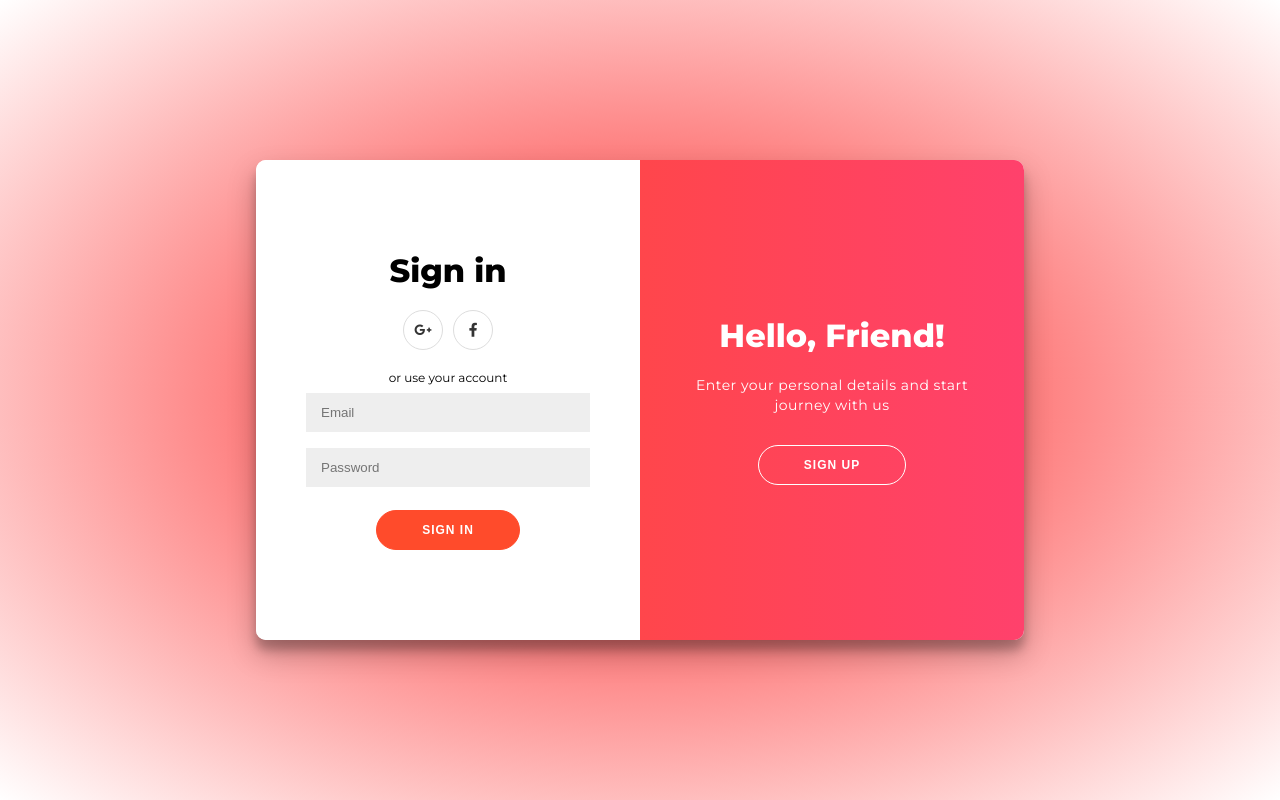
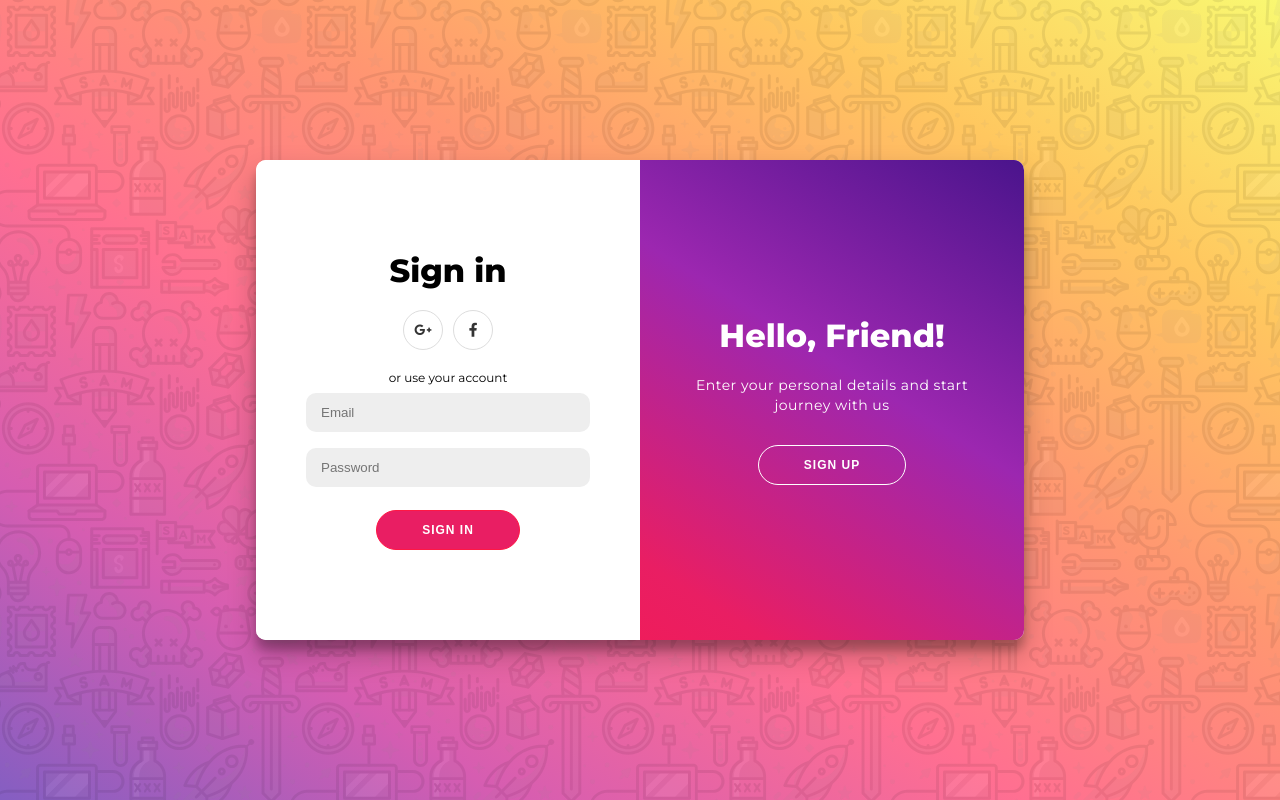
Before and after one commit to pranabs1ngh/quivia-webapp, a React (Create React App) app in the folder client/: page /user in a window 1280 px wide. Built offline with nearby package versions, Linux system fonts and the light colour scheme; no server answers.

Commit message:
redesigned ui theme

```diff
--- a/client/public/index.html
+++ b/client/public/index.html
@@ -9,6 +9,8 @@
     />
   </head>
   <body>
-    <div id="root"></div>
+    <div class="bg">
+      <div id="root"></div>
+    </div>
   </body>
 </html>
--- a/client/src/components/UserForm.js
+++ b/client/src/components/UserForm.js
@@ -1,5 +1,8 @@
 import React from 'react';
 import axios from 'axios';
+import { connect } from 'react-redux';
+import { fetchUser } from '../actions'
+
 import './css/UserForm.css';
 
 class UserForm extends React.Component {
@@ -29,7 +32,7 @@ class UserForm extends React.Component {
     }
     axios.post("/api/user/signup", data)
       .then(res => {
-        console.log(res);
+        if (res.data.auth) this.props.history.push('/');
       })
       .catch(err => {
         this.setState({ signUpError: err.response.data });
@@ -47,10 +50,15 @@ class UserForm extends React.Component {
         if (res.data.auth) this.props.history.push('/');
       })
       .catch(err => {
-        console.log(err.response);
         this.setState({ signInError: err.response.data });
       })
   };
+
+  componentWillMount = async () => {
+    await this.props.fetchUser();
+
+    if (this.props.user) this.props.history.push('/');
+  }
 
   render = () => {
     return (
@@ -63,10 +71,10 @@ class UserForm extends React.Component {
               <a href="/api/auth/facebook" className="social"><i className="fab fa-facebook-f"></i></a>
             </div>
             <span>or use your email for registration</span>
-            <input type="text" value={this.state.name} onChange={e => { this.setState({ name: e.target.value, signUpError: null }) }} placeholder="Name" />
-            <input type="email" value={this.state.email} onChange={e => { this.setState({ email: e.target.value, signUpError: null }) }} placeholder="Email" />
-            <input type="password" value={this.state.password} onChange={e => { this.setState({ password: e.target.value, signUpError: null }) }} placeholder="Password" />
-            {(() => { if (this.state.signUpError) return <div className="error">{this.state.signUpError}</div> })()}
+            <input type="text" spellCheck="false" value={this.state.name} onChange={e => { this.setState({ name: e.target.value, signUpError: null }) }} placeholder="Name" />
+            <input type="email" spellCheck="false" value={this.state.email} onChange={e => { this.setState({ email: e.target.value, signUpError: null }) }} placeholder="Email" />
+            <input type="password" spellCheck="false" value={this.state.password} onChange={e => { this.setState({ password: e.target.value, signUpError: null }) }} placeholder="Password" />
+            {(() => { if (this.state.signUpError) return <div className="error"><i className="fa fa-exclamation-circle warning"></i>{this.state.signUpError}</div> })()}
             <button className="signUp">Sign Up</button>
           </form>
         </div>
@@ -78,9 +86,11 @@ class UserForm extends React.Component {
               <a href="/api/auth/facebook" className="social"><i className="fab fa-facebook-f"></i></a>
             </div>
             <span>or use your account</span>
-            <input type="email" value={this.state.email} onChange={e => { this.setState({ email: e.target.value, signInError: null }) }} placeholder="Email" />
-            <input type="password" value={this.state.password} onChange={e => { this.setState({ password: e.target.value, signInError: null }) }} placeholder="Password" />
-            {(() => { if (this.state.signInError) return <div className="error">{this.state.signInError}</div> })()}
+            <input name="username" type="text" autoComplete="username email" spellCheck="false" value={this.state.email} onChange={e => { this.setState({ email: e.target.value, signInError: null }) }} placeholder="Email" />
+            <input name="password" type="password" spellCheck="false" autoComplete="password" value={this.state.password} onChange={e => { this.setState({ password: e.target.value, signInError: null }) }} placeholder="Password" />
+            {(() => {
+              if (this.state.signInError) return <div className="error"><i className="fa fa-exclamation-circle warning"></i>{this.state.signInError}</div>
+            })()}
             <button className="signIn">Sign In</button>
           </form>
         </div>
@@ -103,4 +113,8 @@ class UserForm extends React.Component {
   }
 };
 
-export default UserForm;
+const mapStateToProps = state => {
+  return { user: state.user }
+}
+
+export default connect(mapStateToProps, { fetchUser })(UserForm);
--- a/client/src/components/css/UserForm.css
+++ b/client/src/components/css/UserForm.css
@@ -7,15 +7,37 @@
 }
 
 body {
-  background: -webkit-radial-gradient(center, #fd1e1e, #ffffff);
-  background: -moz-radial-gradient(center, #fd1e1e, #ffffff);
-  background: radial-gradient(ellipse at center, #fd1e1e, #ffffff);
   display: flex;
   justify-content: center;
   align-items: center;
   flex-direction: column;
   font-family: "Montserrat", sans-serif;
   height: 100vh;
+  background-image: linear-gradient(
+    to right top,
+    #845ec2,
+    #d65db1,
+    #ff6f91,
+    #ff9671,
+    #ffc75f,
+    #f9f871
+  );
+}
+
+body:after {
+  content: "";
+  background-image: url("../img/pattern.svg");
+  background-repeat: repeat;
+  background-size: 300px;
+  position: fixed;
+  top: 0;
+  bottom: 0;
+  left: 0;
+  right: 0;
+  width: 100%;
+  height: 100%;
+  opacity: 0.07;
+  z-index: -1;
 }
 
 h1 {
@@ -48,8 +70,9 @@ a {
 
 button {
   border-radius: 20px;
-  border: 1px solid #ff4b2b;
-  background-color: #ff4b2b;
+  border: 1px solid #ff1744;
+  background-color: #e91e63;
+
   color: #ffffff;
   font-size: 12px;
   font-weight: bold;
@@ -94,6 +117,7 @@ form {
 input {
   background-color: #eee;
   border: none;
+  border-radius: 10px;
   color: #333;
   padding: 12px 15px;
   margin: 8px 0;
@@ -113,6 +137,7 @@ input:focus {
   width: 768px;
   max-width: 100%;
   min-height: 480px;
+  z-index: 2;
 }
 
 .form-container {
@@ -177,8 +202,20 @@ input:focus {
 
 .overlay {
   background: #ff416c;
-  background: -webkit-linear-gradient(to right, #ff4b2b, #ff416c);
-  background: linear-gradient(to right, #ff4b2b, #ff416c);
+  background: -webkit-linear-gradient(
+    to left bottom,
+    #4a148c,
+    #9c27b0,
+    #e91e63,
+    #ff1744
+  );
+  background: linear-gradient(
+    to left bottom,
+    #4a148c,
+    #9c27b0,
+    #e91e63,
+    #ff1744
+  );
   background-repeat: no-repeat;
   background-size: cover;
   background-position: 0 0;
@@ -244,10 +281,15 @@ input:focus {
 
 .error {
   font-size: 12px;
-  color: red;
   width: 100%;
+  color: #eee;
   margin: 7 0 0 0;
   padding: 8px;
-  background: #ffe5e5;
   border: 1px solid;
+  border-radius: 10px;
+  background: #ff1744;
 }
+
+.warning {
+  padding-right: 7px;
+}
```
Also changed, not shown: client/src/components/img/pattern.svg (added).
